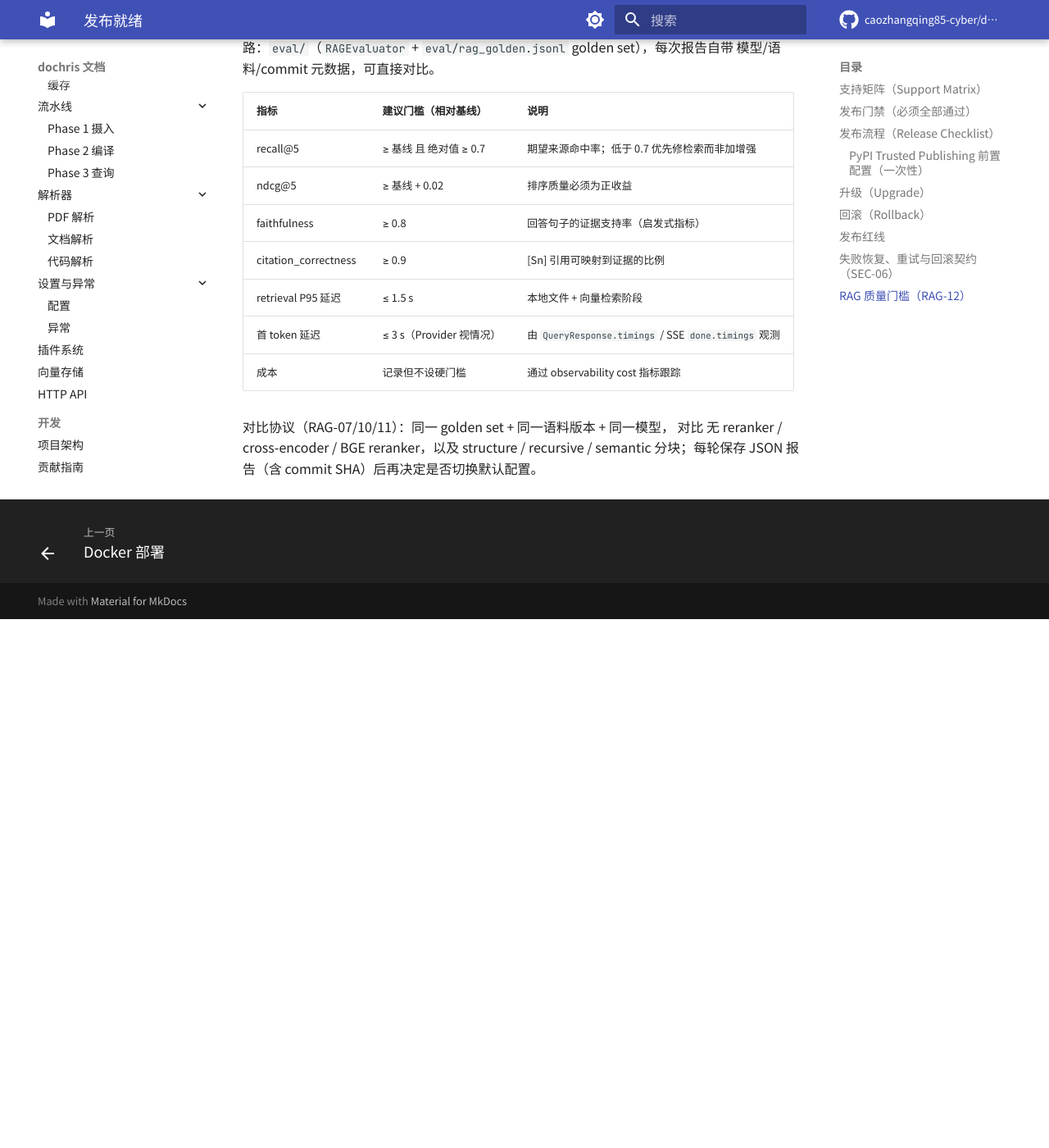
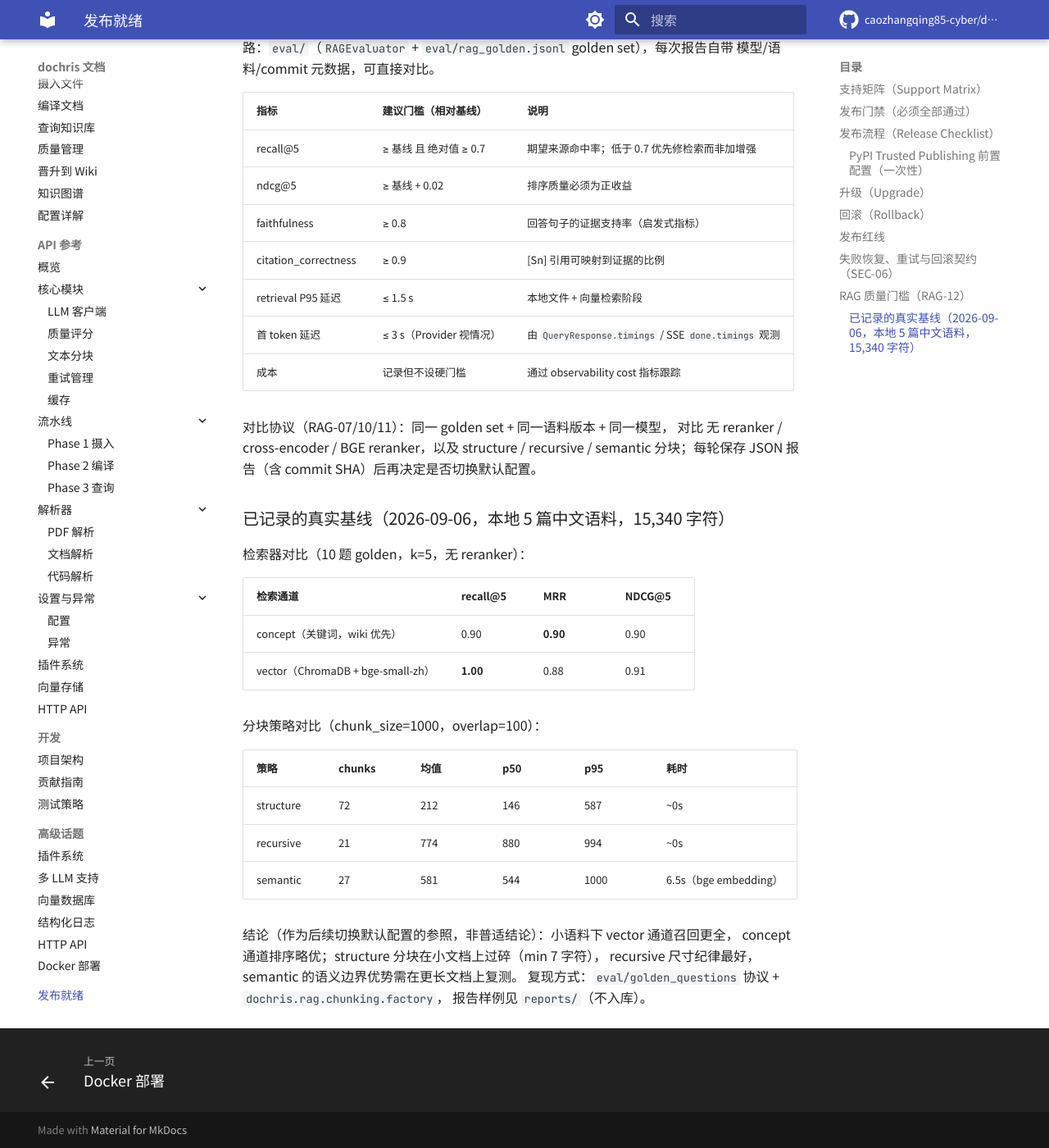
Before and after one commit to caozhangqing85-cyber/dochris, an MkDocs documentation site: the page built from docs/RELEASE.md, in a window 1280 px wide and 1400 px high, scrolled down 3935 px. Shown: the whole window at 82% size. Built offline with MkDocs 1.6.1 and Material for MkDocs 9.7.7, drawn with Linux system fonts in a browser that asks for light colours; comment, search, counter and statistics services are not loaded; before the commit the page ends 4690 px from its top, so only the background shows below that.

Commit message:
docs(rag): RAG-07/10 真实基线记录 + DEBT-03 LEANN 评估结论
- RELEASE.md 记录本地 5 篇语料的检索器对比（concept vs vector）与三种分块策略对比数据
- vector-stores.md 新增 LEANN 实验性评估结论（DEBT-03）：依赖成本高、收益未证，不进 standard extra
- 报告样例落盘 reports/（gitignore，不入库）

````diff
--- a/docs/RELEASE.md
+++ b/docs/RELEASE.md
@@ -135,3 +135,26 @@
 对比协议（RAG-07/10/11）：同一 golden set + 同一语料版本 + 同一模型，
 对比 无 reranker / cross-encoder / BGE reranker，以及 structure / recursive /
 semantic 分块；每轮保存 JSON 报告（含 commit SHA）后再决定是否切换默认配置。
+
+### 已记录的真实基线（2026-09-06，本地 5 篇中文语料，15,340 字符）
+
+检索器对比（10 题 golden，k=5，无 reranker）：
+
+| 检索通道 | recall@5 | MRR | NDCG@5 |
+|---|---|---|---|
+| concept（关键词，wiki 优先） | 0.90 | **0.90** | 0.90 |
+| vector（ChromaDB + bge-small-zh） | **1.00** | 0.88 | 0.91 |
+
+分块策略对比（chunk_size=1000，overlap=100）：
+
+| 策略 | chunks | 均值 | p50 | p95 | 耗时 |
+|---|---|---|---|---|---|
+| structure | 72 | 212 | 146 | 587 | ~0s |
+| recursive | 21 | 774 | 880 | 994 | ~0s |
+| semantic | 27 | 581 | 544 | 1000 | 6.5s（bge embedding） |
+
+结论（作为后续切换默认配置的参照，非普适结论）：小语料下 vector 通道召回更全，
+concept 通道排序略优；structure 分块在小文档上过碎（min 7 字符），
+recursive 尺寸纪律最好，semantic 的语义边界优势需在更长文档上复测。
+复现方式：`eval/golden_questions` 协议 + `dochris.rag.chunking.factory`，
+报告样例见 `reports/`（不入库）。
--- a/docs/advanced/vector-stores.md
+++ b/docs/advanced/vector-stores.md
@@ -22,6 +22,19 @@
 VECTOR_STORE=faiss
 ```
 
+### LEANN（实验性）
+
+超低存储占用的向量索引，安装 `pip install "dochris[leann]"` 后以 `VECTOR_STORE=leann` 启用。
+
+**DEBT-03 评估结论（2026-09-06，维持实验性）**：
+
+- 依赖体积与安装成本明显高于 ChromaDB/FAISS（引入额外编译依赖），对"个人知识库、
+  中小语料"的默认用户是净负担，故不进入 `standard` extra；
+- 适合磁盘极受限、语料量大且可接受更高查询延迟的场景；
+- 在真实语料召回对比（见 [发布就绪 · RAG 质量门槛](../RELEASE.md)）中未参与评测，
+  收益未经证明前不建议作为默认后端；
+- 升级维护依赖上游 `leann` 包的活跃度，作为可选集成保留。
+
 ## 向量存储抽象
 
 ```
````
